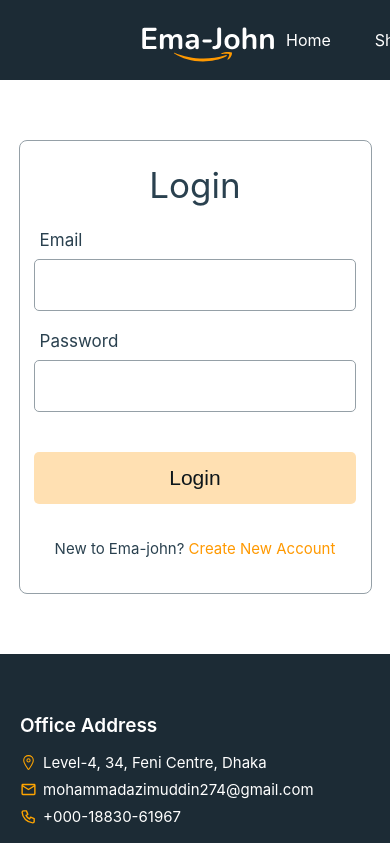
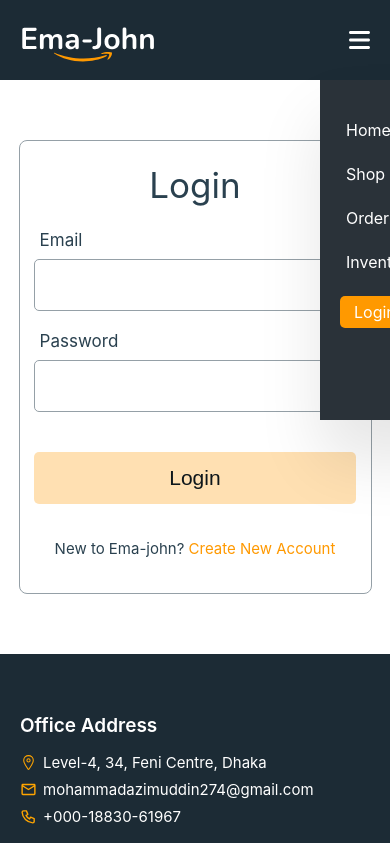
Before and after one commit to azimuddin2/ema-john-client-side, a React (Create React App) app: page /login in a window 390 px wide. Shown: the top 843 px of the page. Built offline with nearby package versions, Linux system fonts and the light colour scheme; no server answers.

Commit message:
added is responsive navbar

```diff
--- a/src/components/Checkout/Checkout.js
+++ b/src/components/Checkout/Checkout.js
@@ -1,4 +1,5 @@
 import React from 'react';
+import './Checkout.css';
 
 const Checkout = () => {
     return (
--- a/src/components/Inventory/Inventory.js
+++ b/src/components/Inventory/Inventory.js
@@ -1,4 +1,5 @@
 import React from 'react';
+import './Inventory.css';
 
 const Inventory = () => {
     return (
--- a/src/components/Order/Order.css
+++ b/src/components/Order/Order.css
@@ -39,7 +39,7 @@
 .shop-now-btn:hover {
     background-color: #FF9900;
     cursor: pointer;
-    transition: 0.5s;
+    transition: 0.3s ease-in-out;
 }
 
 .checkout-btn {
@@ -59,7 +59,7 @@
 .checkout-btn:hover {
     background-color: #1C2B35;
     cursor: pointer;
-    transition: 0.5s;
+    transition: 0.3s ease-in-out;
 }
 
 .btn-title {
--- a/src/components/Shared/Header/Header.css
+++ b/src/components/Shared/Header/Header.css
@@ -8,9 +8,13 @@
     padding-right: 140px;
 }
 
-.menu {
+#navbar {
     display: flex;
     align-items: center;
+}
+
+#navbar li {
+    list-style: none;
 }
 
 .header a {
@@ -35,3 +39,50 @@
     font-size: 16px;
     cursor: pointer;
 }
+
+#mobile{
+    display: none;
+}
+
+
+/* responsive mobile device */
+@media screen and (max-width: 576px) {
+    .header {
+        padding-left: 20px;
+        padding-right: 20px;
+    }
+
+    #navbar {
+        display: flex;
+        flex-direction: column;
+        align-items: flex-start;
+        justify-content: flex-start;
+        position:absolute;
+        top: 64px;
+        right: -350px;
+        width: 400px;
+        height: 300px;
+        /* background-color: #2A414F; */
+        background-color: #2a3239;
+        box-shadow: 0 40px 60px rgba(0, 0, 0, 0.1);
+        padding: 40px  0 0 20px;
+        transition: 0.3s ease-in-out;
+    }
+
+    #navbar.active{
+        right: 0px;
+    }
+
+    #navbar li {
+       margin-bottom: 24px;
+    }
+
+    #mobile{
+        display: block;
+    }
+
+    .fa-bars {
+        color: #fff;
+        font-size: 24px;
+    }
+}
--- a/src/components/Shared/Header/Header.js
+++ b/src/components/Shared/Header/Header.js
@@ -1,5 +1,8 @@
+import { faBars, faTimes } from '@fortawesome/free-solid-svg-icons';
+import { FontAwesomeIcon } from '@fortawesome/react-fontawesome';
 import { signOut } from 'firebase/auth';
 import React from 'react';
+import { useState } from 'react';
 import { useAuthState } from 'react-firebase-hooks/auth';
 import { Link } from 'react-router-dom';
 import auth from '../../../firebase.init';
@@ -8,6 +11,7 @@ import CustomLink from '../CustomLink/CustomLink';
 import './Header.css';
 
 const Header = () => {
+    const [open, setOpen] = useState(false);
     const [user] = useAuthState(auth);
 
     const handleSignOut = () => {
@@ -15,21 +19,41 @@ const Header = () => {
     }
 
     return (
+        <>
             <nav className='header'>
                 <img src={logo} alt="" />
-            <div className='menu'>
+                <div>
+                    <ul id='navbar' className={open ? '#navbar active' : '#navbar'}>
+                        <li>
                             <CustomLink to="/">Home</CustomLink>
+                        </li>
+                        <li>
                             <CustomLink to="/shop">Shop</CustomLink>
+                        </li>
+                        <li>
                             <CustomLink to="/order">Order</CustomLink>
+                        </li>
+                        <li>
                             <CustomLink to="/inventory">Inventory</CustomLink>
+                        </li>
                         {
                             user ?
                                 <button onClick={handleSignOut} className='button'>Logout</button>
                                 :
                                 <Link className='button' to="/login">Login</Link>
                         }
+                    </ul>
+                </div>
+                <div id='mobile' onClick={() => setOpen(!open)}>
+                    {
+                        open ?
+                            <FontAwesomeIcon className='fa-bars' icon={faTimes}></FontAwesomeIcon>
+                            :
+                            <FontAwesomeIcon className='fa-bars' icon={faBars}></FontAwesomeIcon>
+                    }
                 </div>
             </nav>
+        </>
     );
 };
 
```
Also changed, not shown: src/components/Checkout/Checkout.css (added), src/components/Inventory/Inventory.css (added). Lines whose indentation alone changed are shown as unchanged.
